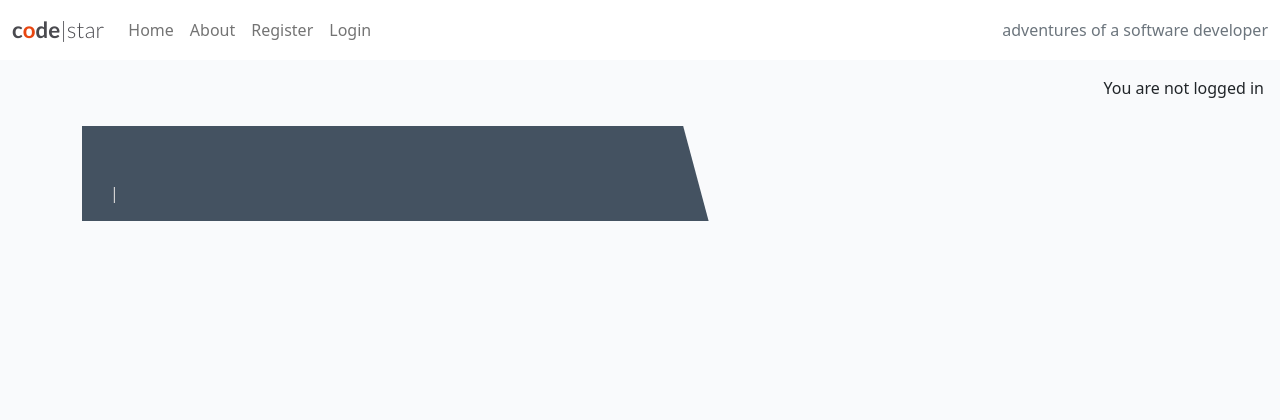
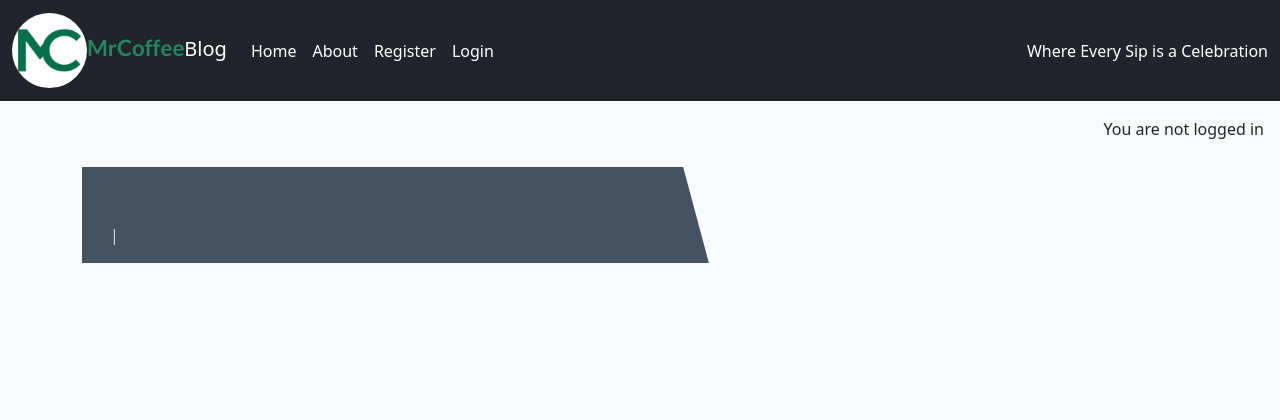
Before and after one commit to GNaces/My-coffee-blog, a Django app: template hi_blog/templates/hi_blog/post_detail.html in a window 1280 px wide. Shown: the top 420 px of the page. Run offline with Django 3.2, Linux system fonts and the light colour scheme; the template is opened without the code that fills it, so the values that code supplies are empty; some libraries are stand-ins or nearby versions.

Commit message:
modify navbar and it's  properties

```diff
--- a/coffee_project/settings.py
+++ b/coffee_project/settings.py
@@ -29,7 +29,7 @@ TEMPLATES_DIR = os.path.join(BASE_DIR, 'templates')
 SECRET_KEY = 'django-insecure-j9hre7)3xo^9ddj16jx@fej#f$3w_3)gfr^g83lmdi-)&uw7we'
 
 # SECURITY WARNING: don't run with debug turned on in production!
-DEBUG = False
+DEBUG = True
 
 ALLOWED_HOSTS = ['8000-gnaces-mycoffeeblog-hg02bax6pq5.ws.codeinstitute-ide.net','.herokuapp.com']
 
--- a/hi_blog/views.py
+++ b/hi_blog/views.py
@@ -23,7 +23,7 @@ class PostList(generic.ListView):
     """
     queryset = Post.objects.filter(status=1)
     template_name = "hi_blog/index.html"
-    paginate_by = 6
+    paginate_by = 3
 
 
 
--- a/static/css/style.css
+++ b/static/css/style.css
@@ -1,20 +1,22 @@
 body {
     background-color: #F9FAFC;
+}
+
+.logo {
+    border-radius: 505px;
+    width: 75px;
 }
 
 .brand {
     font-family: Lato, sans-serif;
     font-size: 1.4rem;
     font-weight: 700;
-    color: #4A4A4F;
-}
-
-.red-o {
-    color: #E84610;
+    color: #258462;
 }
 
 .thin {
     font-weight: 300;
+    color: white;
 }
 
 .light-bg {
--- a/templates/base.html
+++ b/templates/base.html
@@ -31,10 +31,10 @@
 <body class="d-flex flex-column h-100 main-bg">
 
     <!-- Navigation -->
-    <nav class="navbar navbar-expand-lg navbar-light bg-white">
+    <nav class="navbar navbar-expand-lg navbar-light bg-dark">
         <div class="container-fluid">
-            <a class="navbar-brand" href="{% url 'home' %}"><span class="brand">c<span class="red-o">o</span>de<span
-                        class="thin">|star</span></span></a>
+            <a class="navbar-brand" href="{% url 'home' %}"><img class="logo" src="static/images/mrcoffee.jpg"><span class="brand">MrCoffee</span><span
+                        class="thin">Blog</span></a>
             <button class="navbar-toggler" type="button" data-bs-toggle="collapse" data-bs-target="#navbarText"
                 aria-controls="navbarText" aria-expanded="false" aria-label="Toggle navigation">
                 <span class="navbar-toggler-icon"></span>
@@ -42,32 +42,32 @@
             <div class="collapse navbar-collapse" id="navbarText">
                 <ul class="navbar-nav me-auto mb-2 mb-lg-0">
                     <li class="nav-item">
-                        <a class="nav-link {% if request.path == home_url %}active" aria-current="page{% endif %}"
+                        <a class="nav-link text-white {% if request.path == home_url %}active" aria-current="page{% endif %}"
                             href="{% url 'home' %}">Home</a>
                     </li>
                     <li class="nav-item">
-                        <a class="nav-link {% if request.path == about_url %}active" aria-current="page{% endif %}"
+                        <a class="nav-link text-white {% if request.path == about_url %}active" aria-current="page{% endif %}"
                             href="{% url 'about' %}">About</a>
                     </li>
                     {% if user.is_authenticated %}
                     <li class="nav-item">
-                        <a class="nav-link {% if request.path == logout_url %}active" aria-current="page{% endif %}"
+                        <a class="nav-link text-white {% if request.path == logout_url %}active" aria-current="page{% endif %}"
                             href="{% url 'account_logout' %}">Logout</a>
                     </li>
                     {% else %}
                     <li class="nav-item">
-                        <a class="nav-link {% if request.path == signup_url %}active" aria-current="page{% endif %}"
+                        <a class="nav-link text-white {% if request.path == signup_url %}active" aria-current="page{% endif %}"
                             href="{% url 'account_signup' %}">Register</a>
                     </li>
                     <li class="nav-item">
-                        <a class="nav-link {% if request.path == login_url %}active" aria-current="page{% endif %}"
+                        <a class="nav-link text-white {% if request.path == login_url %}active" aria-current="page{% endif %}"
                             href="{% url 'account_login' %}">Login</a>
                     </li>
                     {% endif %}
 
                 </ul>
-                <span class="navbar-text text-muted">
-                    adventures of a software developer
+                <span class="navbar-text text-white">
+                    Where Every Sip is a Celebration
                 </span>
             </div>
         </div>
@@ -80,8 +80,7 @@
                 <div class="alert {{ message.tags }} alert-dismissible
             fade show" id="msg" role="alert">
                     {{ message | safe }}
-            <button type="button" class="btn-close"
-                data-bs-dismiss="alert" aria-label="Close"></button>
+                    <button type="button" class="btn-close" data-bs-dismiss="alert" aria-label="Close"></button>
                 </div>
                 {% endfor %}
             </div>
```
Also changed, not shown: static/images/mrcoffee.jpg (added), 2 other files. Lines whose indentation alone changed are shown as unchanged.
